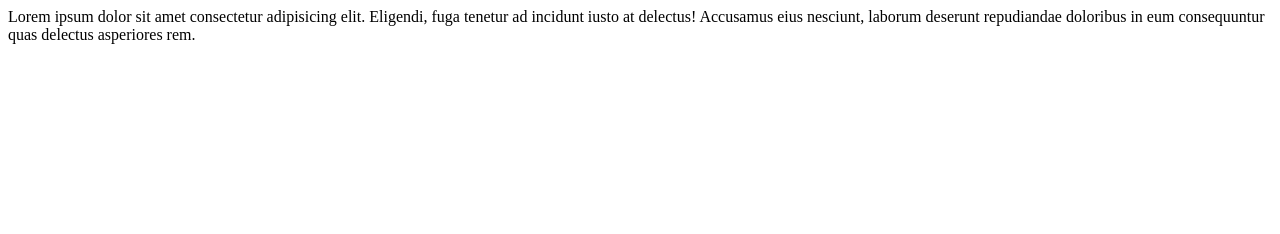
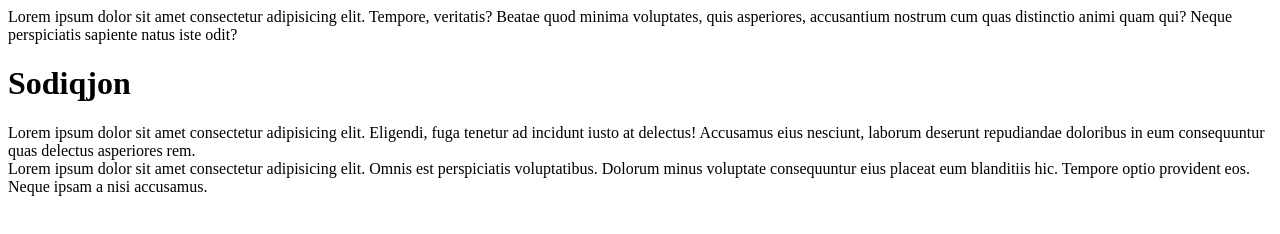
Before and after one commit to abdurahmon97v/test4, a plain HTML site: page index.html in a window 1280 px wide. Drawn offline with Linux system fonts and the light colour scheme.

Commit message:
header add

```diff
--- a/index.html
+++ b/index.html
@@ -6,9 +6,22 @@
     <title>Document</title>
   </head>
   <body>
+    <header>
+      Lorem ipsum dolor sit amet consectetur adipisicing elit. Tempore,
+      veritatis? Beatae quod minima voluptates, quis asperiores, accusantium
+      nostrum cum quas distinctio animi quam qui? Neque perspiciatis sapiente
+      natus iste odit?
+    </header>
+    <h1>Sodiqjon</h1>
     Lorem ipsum dolor sit amet consectetur adipisicing elit. Eligendi, fuga
     tenetur ad incidunt iusto at delectus! Accusamus eius nesciunt, laborum
     deserunt repudiandae doloribus in eum consequuntur quas delectus asperiores
     rem.
+    <div>
+      Lorem ipsum dolor sit amet consectetur adipisicing elit. Omnis est
+      perspiciatis voluptatibus. Dolorum minus voluptate consequuntur eius
+      placeat eum blanditiis hic. Tempore optio provident eos. Neque ipsam a
+      nisi accusamus.
+    </div>
   </body>
 </html>
```
